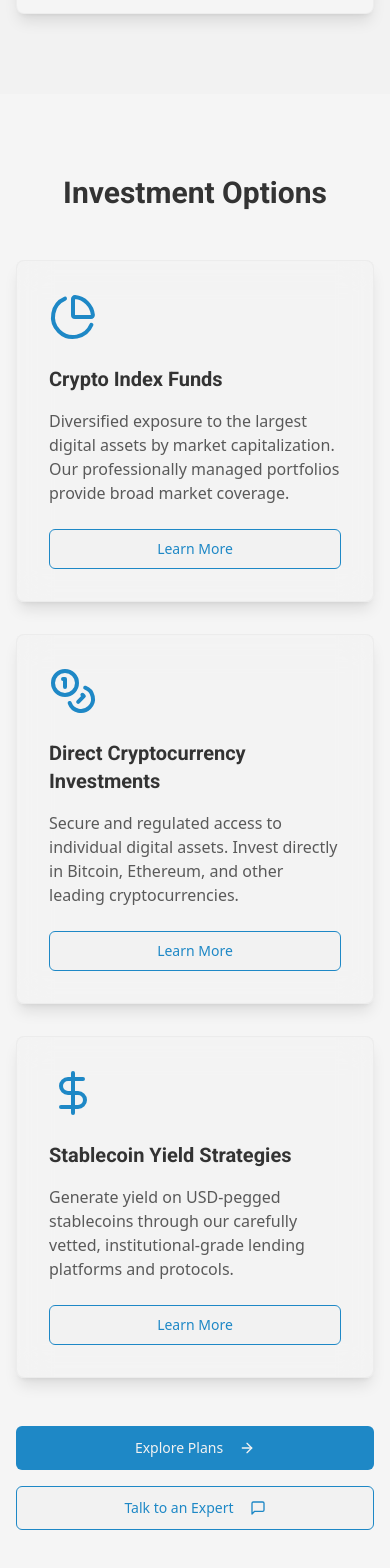
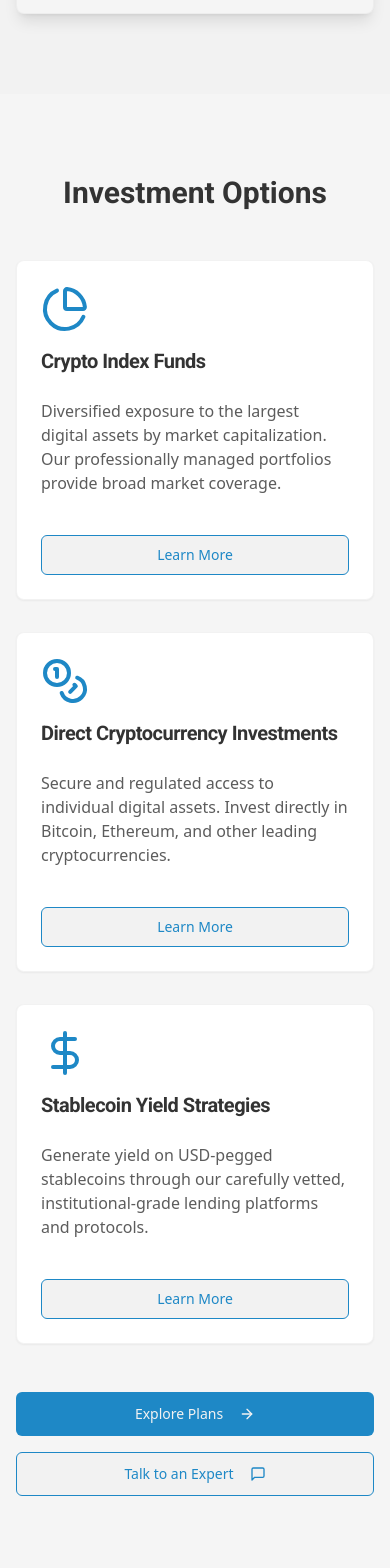
Before and after one commit to SubZero-prog/my-pet-project, a React (Vite) app: page /investment-solutions in a window 390 px wide. Shown: the part 747-2315 px from the top of the page. Built offline with nearby package versions, Linux system fonts and the light colour scheme.

Commit message:
Improve Investment Options Card Design
Ensure consistent card design in the Investment Options section, including typography, text wrapping, button alignment, and responsive behavior.

```diff
--- a/src/pages/InvestmentSolutions.tsx
+++ b/src/pages/InvestmentSolutions.tsx
@@ -3,6 +3,14 @@ import { ArrowRight, PieChart, Coins, DollarSign, MessageSquare } from 'lucide-r
 import { Button } from '@/components/ui/button';
 import { Navbar } from '@/components/layout/Navbar';
 import { Footer } from '@/components/layout/Footer';
+import {
+  Card,
+  CardHeader,
+  CardTitle,
+  CardDescription,
+  CardContent,
+  CardFooter
+} from '@/components/ui/card';
 
 const InvestmentSolutions = () => {
   return (
@@ -34,44 +42,65 @@ const InvestmentSolutions = () => {
         <div className="max-w-7xl mx-auto px-4 sm:px-6 lg:px-8">
           <h2 className="heading-lg text-center mb-12">Investment Options</h2>
           <div className="grid grid-cols-1 md:grid-cols-3 gap-8">
-            <div className="glass-card p-8 hover:shadow-xl transition-all duration-300 reveal">
-              <PieChart className="h-12 w-12 text-blue mb-6" />
-              <h3 className="font-roboto text-xl font-semibold mb-4">
+            {/* Card 1 */}
+            <Card className="glass-card hover:shadow-xl transition-all duration-300 reveal flex flex-col h-full">
+              <CardHeader>
+                <PieChart className="h-12 w-12 text-blue mb-2" />
+                <CardTitle className="font-roboto text-xl font-semibold">
                   Crypto Index Funds
-              </h3>
-              <p className="text-foreground/80 mb-6">
+                </CardTitle>
+              </CardHeader>
+              <CardContent className="flex-grow">
+                <p className="text-foreground/80">
                   Diversified exposure to the largest digital assets by market capitalization. Our professionally managed portfolios provide broad market coverage.
                 </p>
-              <Button variant="outline" className="mt-auto w-full border-blue text-blue hover:bg-blue hover:text-background">
+              </CardContent>
+              <CardFooter className="pt-4 mt-auto">
+                <Button variant="outline" className="w-full border-blue text-blue hover:bg-blue hover:text-background">
                   Learn More
                 </Button>
-            </div>
+              </CardFooter>
+            </Card>
 
-            <div className="glass-card p-8 hover:shadow-xl transition-all duration-300 reveal">
-              <Coins className="h-12 w-12 text-blue mb-6" />
-              <h3 className="font-roboto text-xl font-semibold mb-4">
+            {/* Card 2 */}
+            <Card className="glass-card hover:shadow-xl transition-all duration-300 reveal flex flex-col h-full">
+              <CardHeader>
+                <Coins className="h-12 w-12 text-blue mb-2" />
+                <CardTitle className="font-roboto text-xl font-semibold">
                   Direct Cryptocurrency Investments
-              </h3>
-              <p className="text-foreground/80 mb-6">
+                </CardTitle>
+              </CardHeader>
+              <CardContent className="flex-grow">
+                <p className="text-foreground/80">
                   Secure and regulated access to individual digital assets. Invest directly in Bitcoin, Ethereum, and other leading cryptocurrencies.
                 </p>
-              <Button variant="outline" className="mt-auto w-full border-blue text-blue hover:bg-blue hover:text-background">
+              </CardContent>
+              <CardFooter className="pt-4 mt-auto">
+                <Button variant="outline" className="w-full border-blue text-blue hover:bg-blue hover:text-background">
                   Learn More
                 </Button>
-            </div>
+              </CardFooter>
+            </Card>
 
-            <div className="glass-card p-8 hover:shadow-xl transition-all duration-300 reveal">
-              <DollarSign className="h-12 w-12 text-blue mb-6" />
-              <h3 className="font-roboto text-xl font-semibold mb-4">
+            {/* Card 3 */}
+            <Card className="glass-card hover:shadow-xl transition-all duration-300 reveal flex flex-col h-full">
+              <CardHeader>
+                <DollarSign className="h-12 w-12 text-blue mb-2" />
+                <CardTitle className="font-roboto text-xl font-semibold">
                   Stablecoin Yield Strategies
-              </h3>
-              <p className="text-foreground/80 mb-6">
+                </CardTitle>
+              </CardHeader>
+              <CardContent className="flex-grow">
+                <p className="text-foreground/80">
                   Generate yield on USD-pegged stablecoins through our carefully vetted, institutional-grade lending platforms and protocols.
                 </p>
-              <Button variant="outline" className="mt-auto w-full border-blue text-blue hover:bg-blue hover:text-background">
+              </CardContent>
+              <CardFooter className="pt-4 mt-auto">
+                <Button variant="outline" className="w-full border-blue text-blue hover:bg-blue hover:text-background">
                   Learn More
                 </Button>
-            </div>
+              </CardFooter>
+            </Card>
           </div>
 
           <div className="flex flex-col sm:flex-row justify-center gap-4 mt-12">
```
Lines whose indentation alone changed are shown as unchanged.
